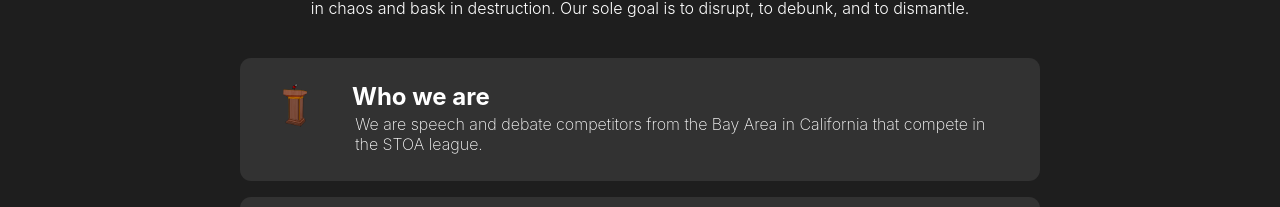
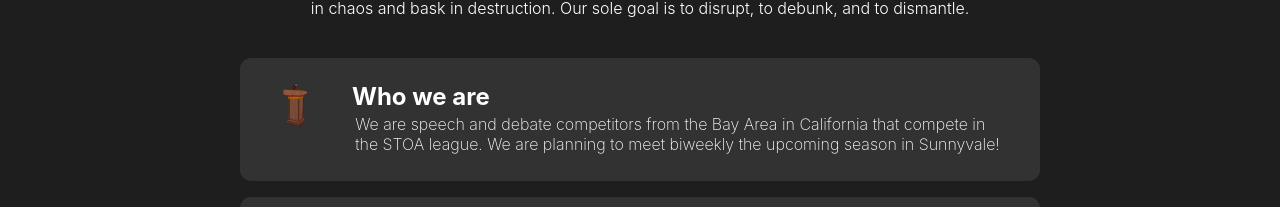
Before and after one commit to Thunder-Chickens/site, a React (Create React App) app: page / in a window 1280 px wide. Shown: the part 947-1154 px from the top of the page. Built offline with nearby package versions, Linux system fonts and the light colour scheme.

Commit message:
upcoming season text

```diff
--- a/src/Components/About.js
+++ b/src/Components/About.js
@@ -20,7 +20,7 @@ const About = () => {
                     <img src={debate} alt="trojan" className="barImage"></img>
                     <div className="barText">
                         <h2>Who we are</h2>
-                        <p>We are speech and debate competitors from the Bay Area in California that compete in the STOA league. </p>
+                        <p>We are speech and debate competitors from the Bay Area in California that compete in the STOA league. We are planning to meet biweekly the upcoming season in Sunnyvale! </p>
                     </div>
                 </div>
                 <div className="bar">
```
